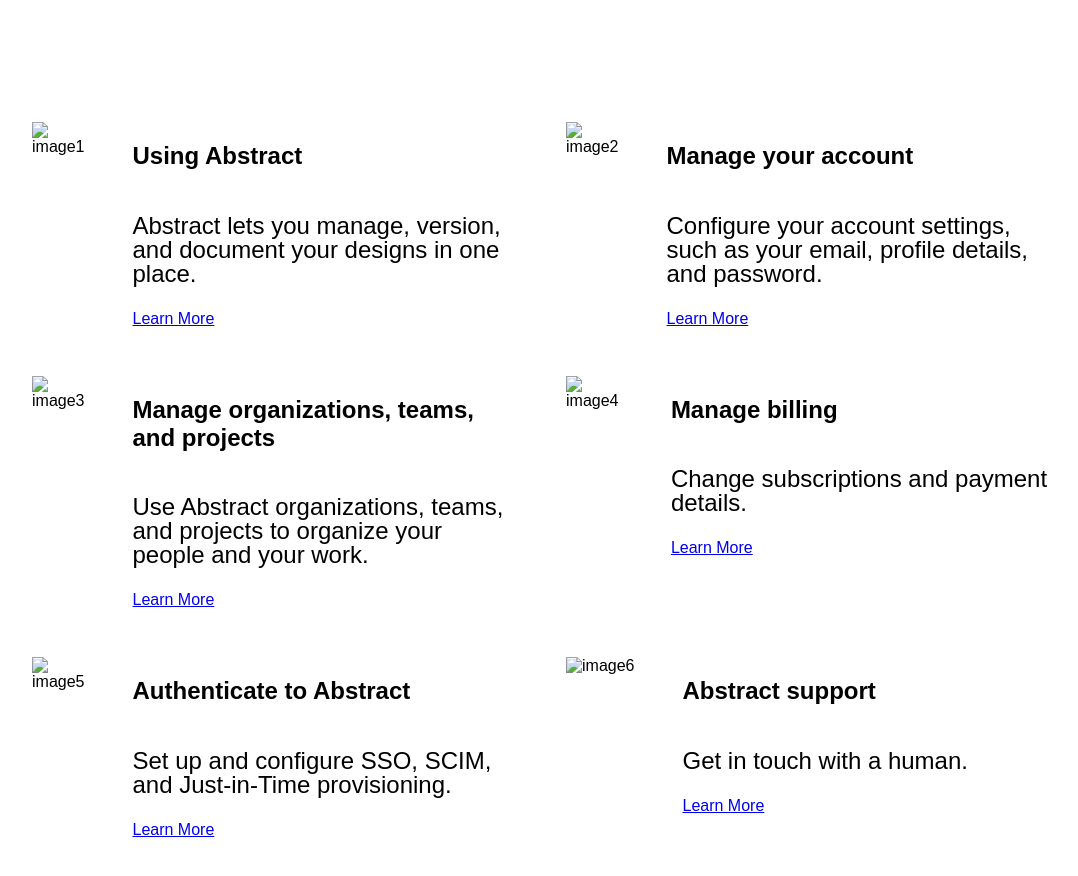
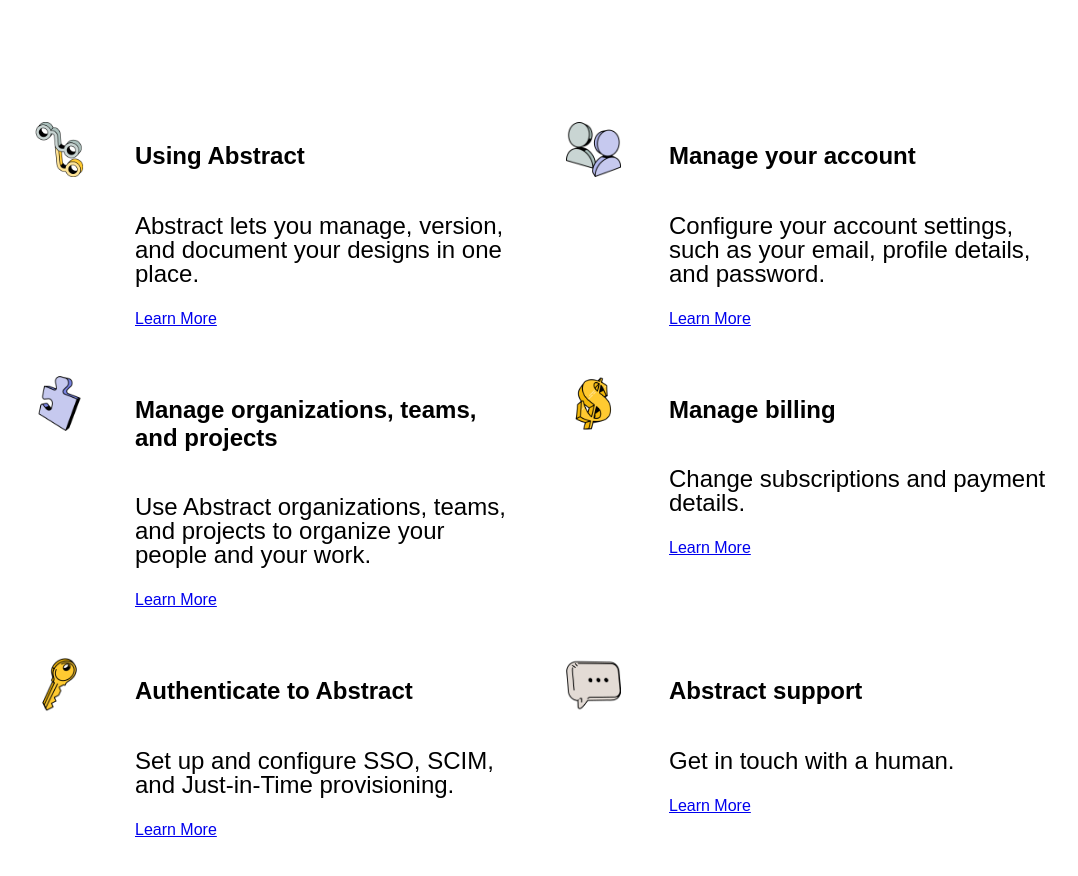
Before and after one commit to 91465234/css_lesson, a plain HTML site: page index.html in a window 1280 px wide. Shown: the part 540-1416 px from the top of the page, without its empty margins (98-1176 px from the left). Drawn offline with Linux system fonts and the light colour scheme.

Commit message:
Update index.html
removed the CSS1 folder name from the img src link

```diff
--- a/index.html
+++ b/index.html
@@ -24,7 +24,7 @@
         </section>
         <section id="info" class="info grid-container">
             <div class="grid-item grid_item1">
-                <div><img src="/CSS1/images/image1.png" alt="image1" height="55px"></div>
+                <div><img src="/images/image1.png" alt="image1" height="55px"></div>
                 <div class="flex-item">
                 <h2>Using Abstract</h2>
                 <p>Abstract lets you manage, version, and document your designs in one place.</p>
@@ -32,7 +32,7 @@
                 </div>
             </div>
             <div class="grid-item grid_item2">
-                <div><img src="/CSS1/images/image2.png" alt="image2" height="55px"></div>
+                <div><img src="/images/image2.png" alt="image2" height="55px"></div>
                 <div class="flex-item">
                 <h2>Manage your account</h2>
                 <p>Configure your account settings, such as your email, profile details, and password.</p>
@@ -40,7 +40,7 @@
                 </div>
             </div>
             <div class="grid-item grid_item3">
-                <div><img src="/CSS1/images/image3.png" alt="image3" height="55px"></div>
+                <div><img src="/images/image3.png" alt="image3" height="55px"></div>
                 <div class="flex-item">
                 <h2>Manage organizations, teams, and projects</h2>
                 <p>Use Abstract organizations, teams, and projects to organize your people and your work.</p>
@@ -48,7 +48,7 @@
                 </div>
             </div>
             <div class="grid-item grid_item4">
-                <div><img src="/CSS1/images/image4.png" alt="image4" height="55px">
+                <div><img src="/images/image4.png" alt="image4" height="55px">
                 </div>
                 <div class="flex-item">
                 <h2>Manage billing</h2>
@@ -57,7 +57,7 @@
                 </div>
             </div>
             <div class="grid-item grid_item5">
-                <div><img src="/CSS1/images/image5.png" alt="image5" height="55px">
+                <div><img src="/images/image5.png" alt="image5" height="55px">
                 </div>
                 <div class="flex-item">
                 <h2>Authenticate to Abstract</h2>
@@ -66,7 +66,7 @@
                 </div>
             </div>
             <div class="grid-item grid_item6">
-                <div><img src="/CSS1/images/image6.png" alt="image6" height="55px">
+                <div><img src="/images/image6.png" alt="image6" height="55px">
                 </div>
                 <div class="flex-item">
                 <h2>Abstract support</h2>
```
